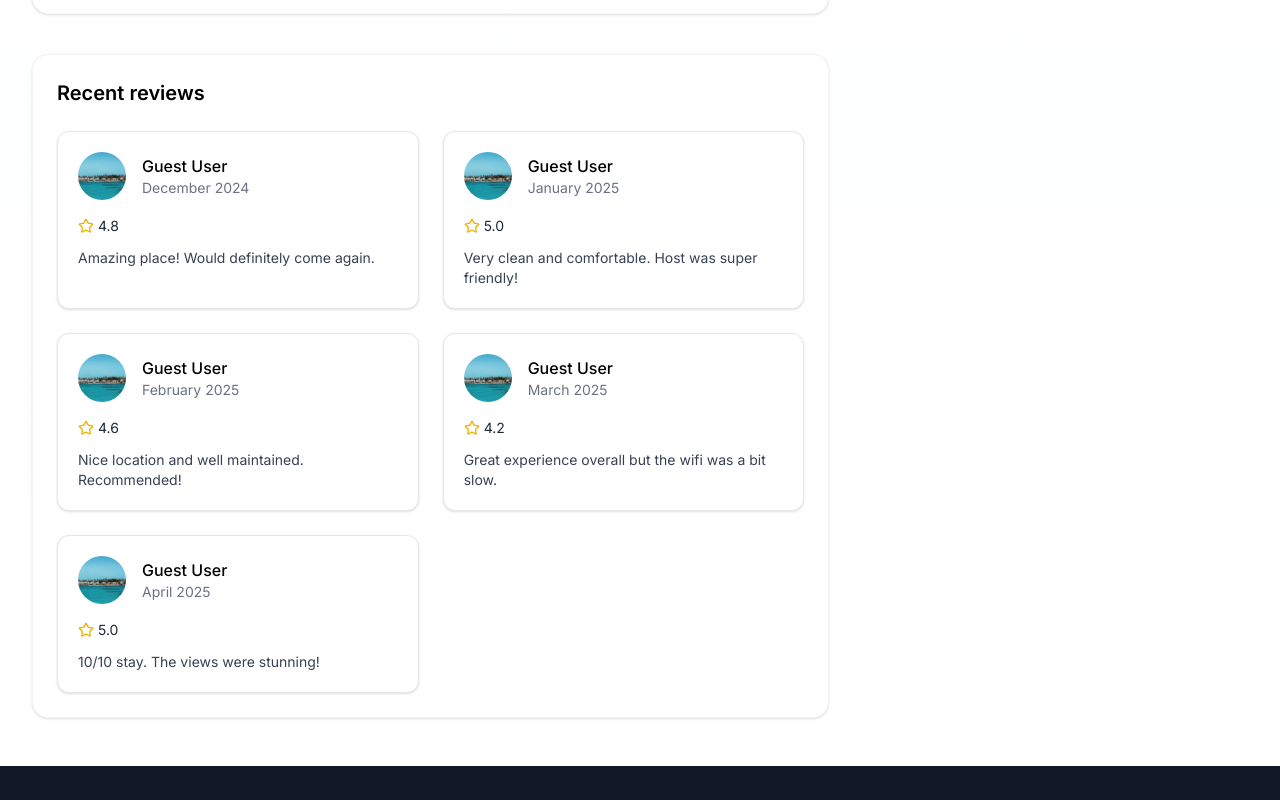
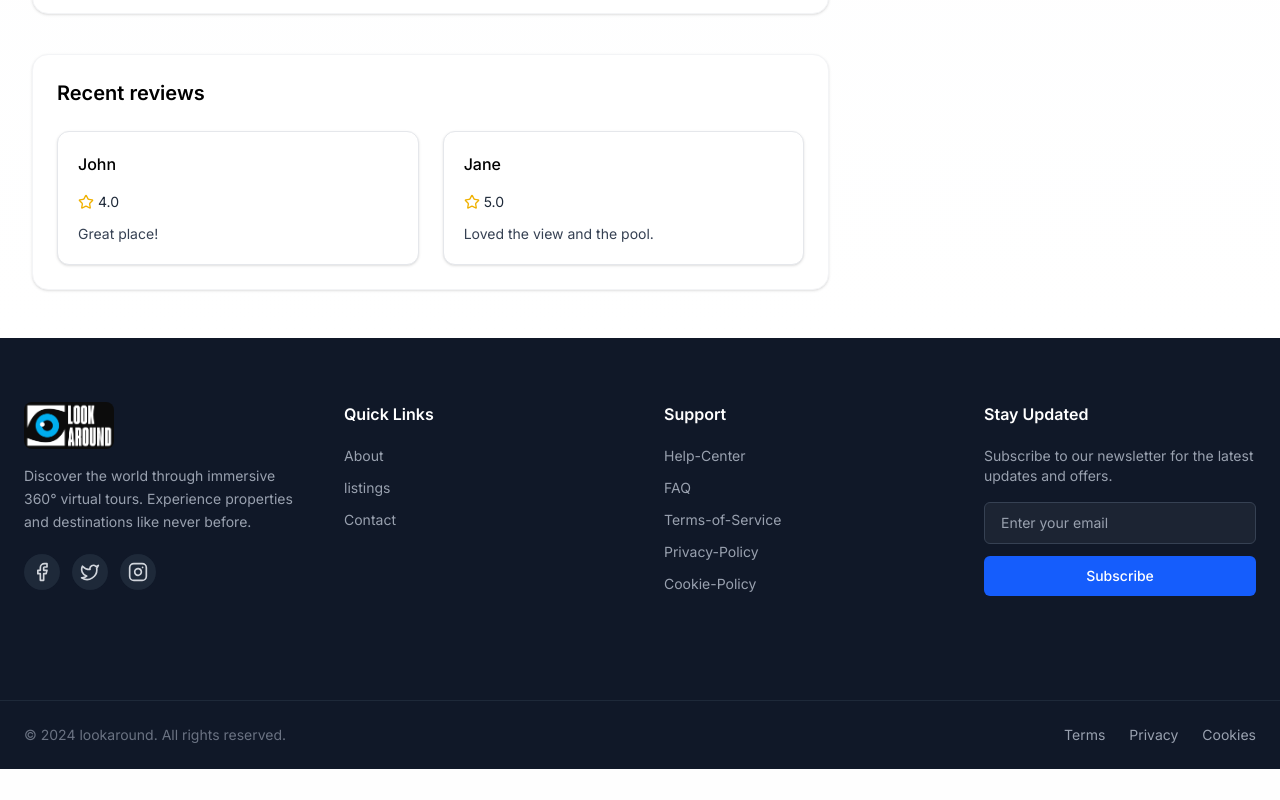
Before and after one commit to Aashish-WDW/la_main, a Next.js app: page /property-details/1 in a window 1280 px wide. Shown: the part 2340-3140 px from the top of the page. After the commit the page ends 3109 px from the top, so only its background shows below. Built offline with nearby package versions, Linux system fonts and the light colour scheme.

Commit message:
Fix LookAroundPage props for Next.js app directory

```diff
--- a/src/components/ReviewSection.tsx
+++ b/src/components/ReviewSection.tsx
@@ -1,48 +1,18 @@
 import React, { useRef } from 'react';
 import { Star, ChevronLeft, ChevronRight } from 'lucide-react';
 
-// Dummy review type
-interface Review {
-  userId: string;
+type Review = {
+  id: number;
+  name: string;
   rating: number;
   comment: string;
-  createdAt: string;
+};
+
+interface ReviewSectionProps {
+  reviews: Review[];
 }
 
-const dummyReviews: Review[] = [
-  {
-    userId: 'user1',
-    rating: 4.8,
-    comment: 'Amazing place! Would definitely come again.',
-    createdAt: '2024-12-10',
-  },
-  {
-    userId: 'user2',
-    rating: 5.0,
-    comment: 'Very clean and comfortable. Host was super friendly!',
-    createdAt: '2025-01-15',
-  },
-  {
-    userId: 'user3',
-    rating: 4.6,
-    comment: 'Nice location and well maintained. Recommended!',
-    createdAt: '2025-02-01',
-  },
-  {
-    userId: 'user4',
-    rating: 4.2,
-    comment: 'Great experience overall but the wifi was a bit slow.',
-    createdAt: '2025-03-20',
-  },
-  {
-    userId: 'user5',
-    rating: 5.0,
-    comment: '10/10 stay. The views were stunning!',
-    createdAt: '2025-04-02',
-  },
-];
-
-const ReviewSection: React.FC = () => {
+const ReviewSection: React.FC<ReviewSectionProps> = ({ reviews }) => {
   const scrollRef = useRef<HTMLDivElement>(null);
 
   const scroll = (dir: 'left' | 'right') => {
@@ -53,13 +23,6 @@ const ReviewSection: React.FC = () => {
         behavior: 'smooth',
       });
     }
-  };
-
-  const getUserDetails = (userId: string) => {
-    return {
-      name: 'Guest User',
-      avatar: '/hero.jpg',
-    };
   };
 
   return (
@@ -79,26 +42,21 @@ const ReviewSection: React.FC = () => {
           ref={scrollRef}
           className="flex gap-4 overflow-x-auto no-scrollbar pb-2 snap-x snap-mandatory"
         >
-          {dummyReviews.map((review, index) => {
-            const user = getUserDetails(review.userId);
+          {reviews.map((review) => {
             return (
               <div
-                key={index}
+                key={review.id}
                 className="min-w-[85vw] max-w-xs bg-white shadow-sm border border-gray-200 rounded-xl p-5 hover:shadow-md transition snap-center"
               >
                 <div className="flex items-center mb-4">
-                  <img
-                    src={user.avatar}
-                    alt={user.name}
-                    className="w-12 h-12 rounded-full object-cover mr-4"
-                  />
                   <div>
-                    <div className="font-medium">{user.name}</div>
+                    <div className="font-medium">{review.name}</div>
                     <div className="text-gray-500 text-sm">
-                      {new Date(review.createdAt).toLocaleDateString('en-US', {
+                      {/* Date is not available in the new review type, so this is commented out */}
+                      {/* {new Date(review.createdAt).toLocaleDateString('en-US', {
                         month: 'long',
                         year: 'numeric',
-                      })}
+                      })} */}
                     </div>
                   </div>
                 </div>
@@ -122,26 +80,21 @@ const ReviewSection: React.FC = () => {
 
       {/* Desktop View */}
       <div className="hidden md:grid md:grid-cols-2 gap-6">
-        {dummyReviews.map((review, index) => {
-          const user = getUserDetails(review.userId);
+        {reviews.map((review) => {
           return (
             <div
-              key={index}
+              key={review.id}
               className="bg-white shadow-sm border border-gray-200 rounded-xl p-5 hover:shadow-md transition"
             >
               <div className="flex items-center mb-4">
-                <img
-                  src={user.avatar}
-                  alt={user.name}
-                  className="w-12 h-12 rounded-full object-cover mr-4"
-                />
                 <div>
-                  <div className="font-medium">{user.name}</div>
+                  <div className="font-medium">{review.name}</div>
                   <div className="text-gray-500 text-sm">
-                    {new Date(review.createdAt).toLocaleDateString('en-US', {
+                    {/* Date is not available in the new review type, so this is commented out */}
+                    {/* {new Date(review.createdAt).toLocaleDateString('en-US', {
                       month: 'long',
                       year: 'numeric',
-                    })}
+                    })} */}
                   </div>
                 </div>
               </div>
```
